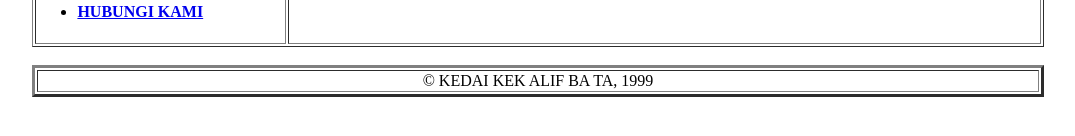
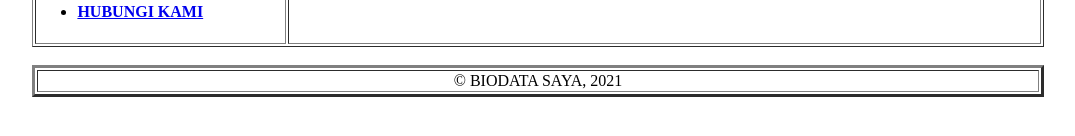
Before and after one commit to AhmadTaufiq05/Penilaian-prestasi-k3, a plain HTML site: page index.html in a window 1280 px wide. Shown: the part 258-394 px from the top of the page, without its empty margins (102-1177 px from the left). Drawn offline with Linux system fonts and the light colour scheme.

Commit message:
Update index.html

```diff
--- a/index.html
+++ b/index.html
@@ -35,7 +35,7 @@
         <table width="80%" border="3">
             <tr>
                 <td align="center">
-                    &copy; KEDAI KEK ALIF BA TA, 1999
+                    &copy; BIODATA SAYA, 2021
                 </td>
             </tr>
         </table>
```
